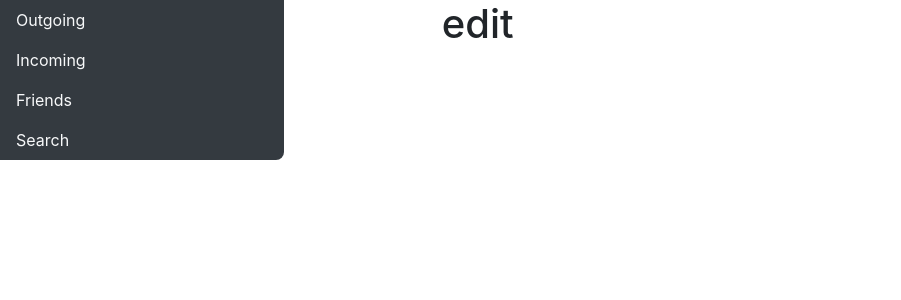
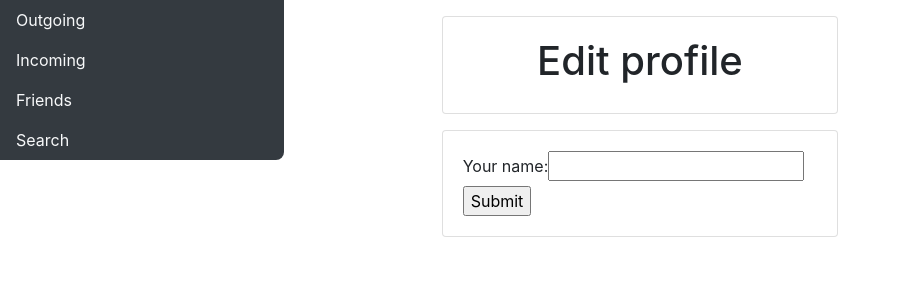
Before and after one commit to Trickster2038/BmstuBot, a Django app: page /edit/ in a window 1280 px wide. Shown: the part 56-356 px from the top of the page, without its empty margins (0-901 px from the left). Run offline with Django 3.2, Linux system fonts and the light colour scheme; the visitor is signed in with stand-in values (Sample User, id 1); some libraries are stand-ins or nearby versions.

Commit message:
forms example

```diff
--- /dev/null
+++ b/web/proj/beta/forms.py
@@ -0,0 +1,4 @@
+from django import forms
+
+class NameForm(forms.Form):
+    your_name = forms.CharField(label='Your name', max_length=100)
--- a/web/proj/beta/views.py
+++ b/web/proj/beta/views.py
@@ -11,6 +11,8 @@ from django.templatetags.static import static
 from django.contrib.staticfiles import finders
 # from django.contrib.staticfiles.storage import staticfiles_storage
 from django.contrib.auth.decorators import login_required
+
+from .forms import NameForm
 
 import os
 
@@ -67,7 +69,20 @@ def profile(request):
 
 @login_required(login_url='/login/')
 def edit(request):
-    return render(request, "beta/edit.html")
+    if request.method == 'POST':
+        form = NameForm(request.POST)
+        print("> " + str(request.POST['your_name']))
+        return HttpResponse('Form test')
+
+    else:
+        form = NameForm()
+
+    return render(request, 'beta/edit.html', {'form': form})
+
+@login_required(login_url='/login/')
+def edit_handler(request):
+    print("> edit handler")
+    return HttpResponse('Form test')
 
 @login_required(login_url='/login/')
 def outgoing(request):
--- a/web/proj/proj/urls.py
+++ b/web/proj/proj/urls.py
@@ -26,6 +26,7 @@ urlpatterns = [
     path('incoming/', views.incoming, name='icoming'),
     path('profile/', views.profile, name='profile'),
     path('edit/', views.edit, name='edit'),
+    path('edit-handler/', views.edit_handler, name='edit_handler'),
 
     path('login/', authviews.LoginView.as_view(), name='login'),
     path('logout/', authviews.LogoutView.as_view(), name='logout'),
--- a/web/proj/templates/beta/edit.html
+++ b/web/proj/templates/beta/edit.html
@@ -4,6 +4,20 @@
 
 {% block main %}
 <link rel="stylesheet" type="text/css" href="{% static 'css/cards.css' %}"/>
-<h1>edit</h1>
+<div class="card" id="header">
+	<h1 align="center" class="card-body">Edit profile</h1>
+</div>
+
+<div>
+	<div class="card shortcard" id="card-{{ person.rowdata.id }}">
+		<div class="card-body">
+			<form action="/edit/" method="post">
+				{% csrf_token %}
+				{{ form }}
+				<input type="submit" value="Submit">
+			</form>
+		</div>
+	</div>
+</div>
 
 {% endblock %}
--- a/web/proj/templates/beta/profile.html
+++ b/web/proj/templates/beta/profile.html
@@ -22,7 +22,7 @@
 <p>Hi {{ user.username }}!</p>
 
 <div>
-	<div class="card shortcard" id="card-{{ person.rowdata.id }}">
+	<div class="card shortcard">
 		<div class="card-body">
 			<div class="avatar">
 				{% if person.avatar %}
```
